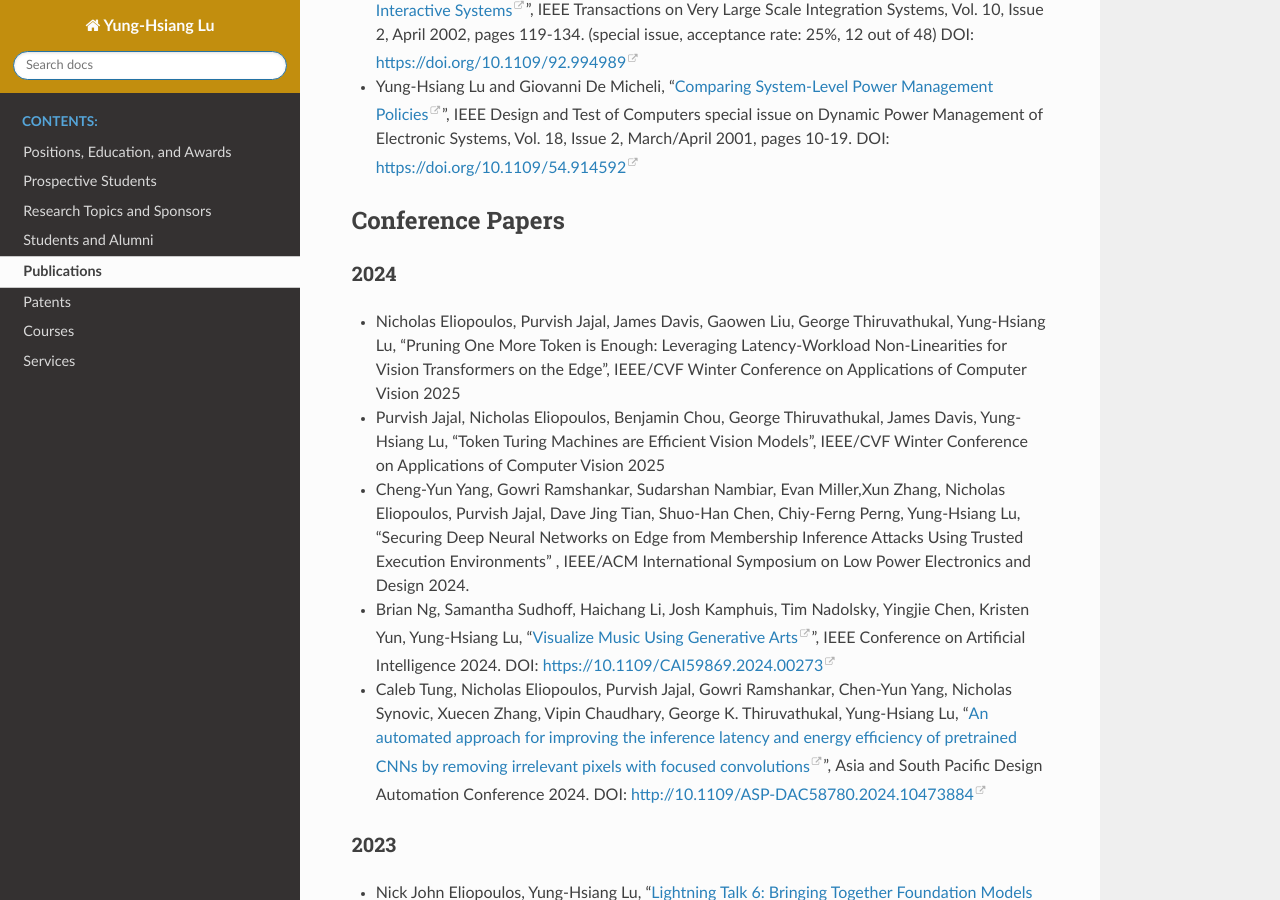
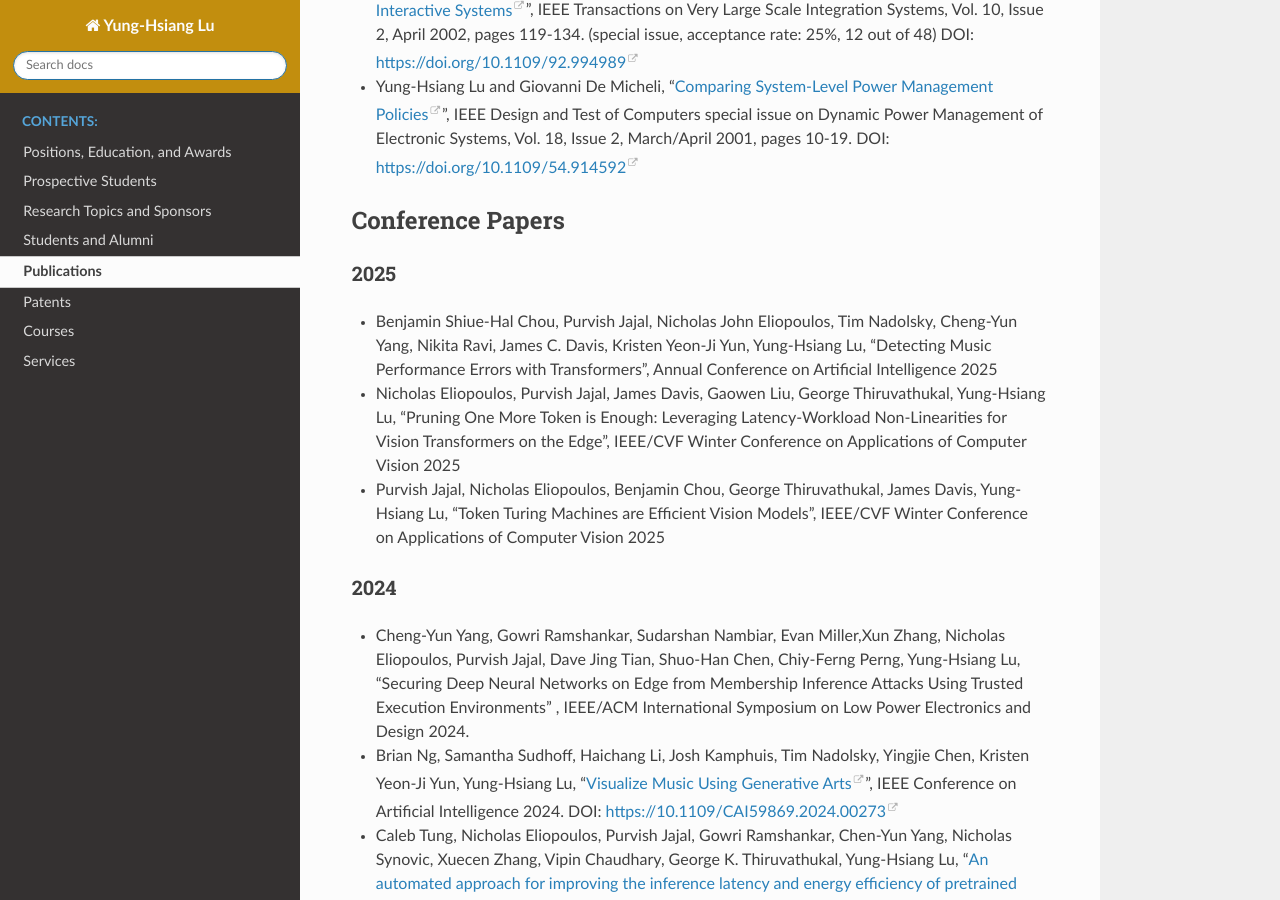
Before and after one commit to luyunghsiang/yhluweb, a Sphinx documentation site: the page built from source/publications.rst, in a window 1280 px wide and 900 px high, scrolled down 4497 px. Built offline with Sphinx 7.4.7 and the Read the Docs theme 3.1.0, drawn with Linux system fonts in a browser that asks for light colours.

Commit message:
add paper

```diff
--- a/source/publications.rst
+++ b/source/publications.rst
@@ -320,8 +320,14 @@ Journal Papers
 Conference Papers
 -----------------
 
-2024
+2025
 ^^^^
+
+- Benjamin Shiue-Hal Chou, Purvish Jajal, Nicholas John Eliopoulos,
+  Tim Nadolsky, Cheng-Yun Yang, Nikita Ravi, James C. Davis, Kristen
+  Yeon-Ji Yun, Yung-Hsiang Lu, "Detecting Music Performance Errors
+  with Transformers", Annual Conference on Artificial Intelligence
+  2025
 
 - Nicholas Eliopoulos, Purvish Jajal, James Davis, Gaowen Liu, George
   Thiruvathukal, Yung-Hsiang Lu, "Pruning One More Token is Enough:
@@ -342,7 +352,7 @@ Conference Papers
   Power Electronics and Design 2024.
 
 - Brian Ng, Samantha Sudhoff, Haichang Li, Josh Kamphuis, Tim
-  Nadolsky, Yingjie Chen, Kristen Yun, Yung-Hsiang Lu, "`Visualize
+  Nadolsky, Yingjie Chen, Kristen Yeon-Ji Yun, Yung-Hsiang Lu, "`Visualize
   Music Using Generative Arts
   <https://ieeexplore.ieee.org/document/10605337>`_", IEEE Conference
   on Artificial Intelligence 2024. DOI:
```
Also changed, not shown: other parts of source/publications.rst (+4 -0 lines).
